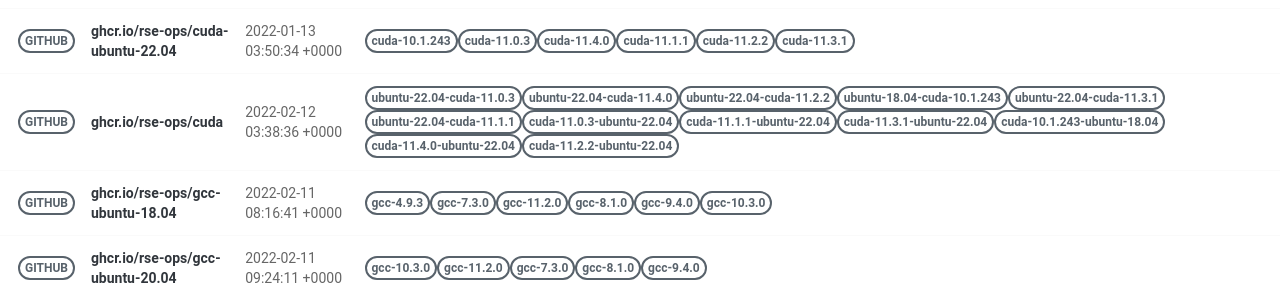
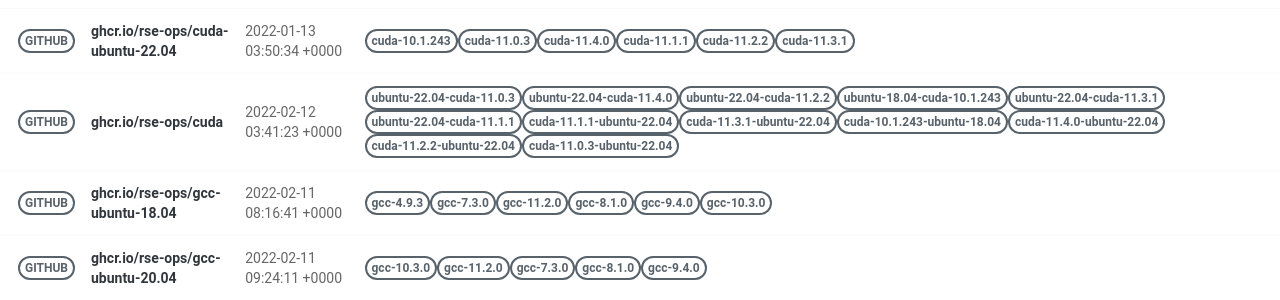
Before and after one commit to rse-ops/docker-images, a Jekyll site: the page built from pages/index.md, in a window 1280 px wide. Shown: the part 421-721 px from the top of the page. Built offline with Jekyll 4.4.1, drawn with Linux system fonts in a browser that asks for light colours; nearby versions of some CDN libraries.

Commit message:
Automated push to update library 2022-02-12

```diff
--- a/_library/ghcr.io-rse-ops-cuda.md
+++ b/_library/ghcr.io-rse-ops-cuda.md
@@ -1,7 +1,7 @@
 ---
 layout: container
 name: ghcr.io/rse-ops/cuda
-updated_at: 2022-02-12 03:38:36.888645
+updated_at: 2022-02-12 03:41:23.009738
 
 
 container_url: https://github.com/orgs/rse-ops/packages/container/package/cuda
```
Also changed, not shown: other parts of _library/ghcr.io-rse-ops-cuda.md (+3 -3 lines).
